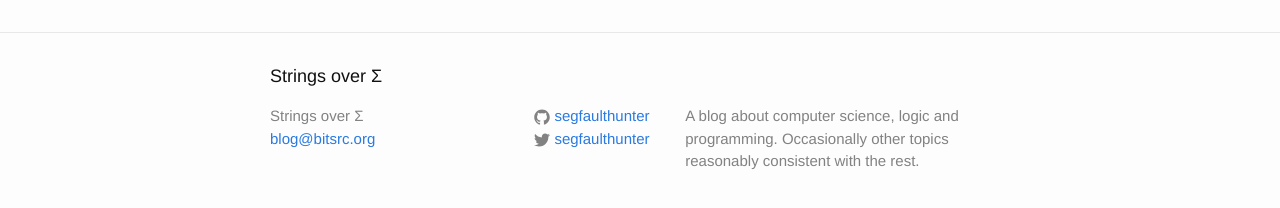
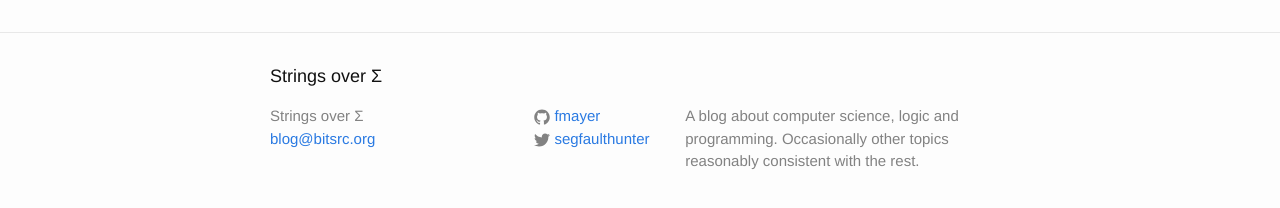
Before and after one commit to fmayer/jekyll-blog, a Jekyll site: the page built from index.html, in a window 1280 px wide and 900 px high, scrolled down 2027 px. Shown: the part 667-875 px from the top of the window. Built offline with Jekyll 4.4.1, drawn with Linux system fonts in a browser that asks for light colours.

Commit message:
Update GitHub username.

```diff
--- a/_config.yml
+++ b/_config.yml
@@ -6,7 +6,7 @@ description: > # this means to ignore newlines until "baseurl:"
 baseurl: "/blog" # the subpath of your site, e.g. /blog/
 url: "https://bitsrc.org" # the base hostname & protocol for your site
 twitter_username: segfaulthunter
-github_username:  segfaulthunter
+github_username:  fmayer
 show_excerpts: true
 
 # Build settings
```
